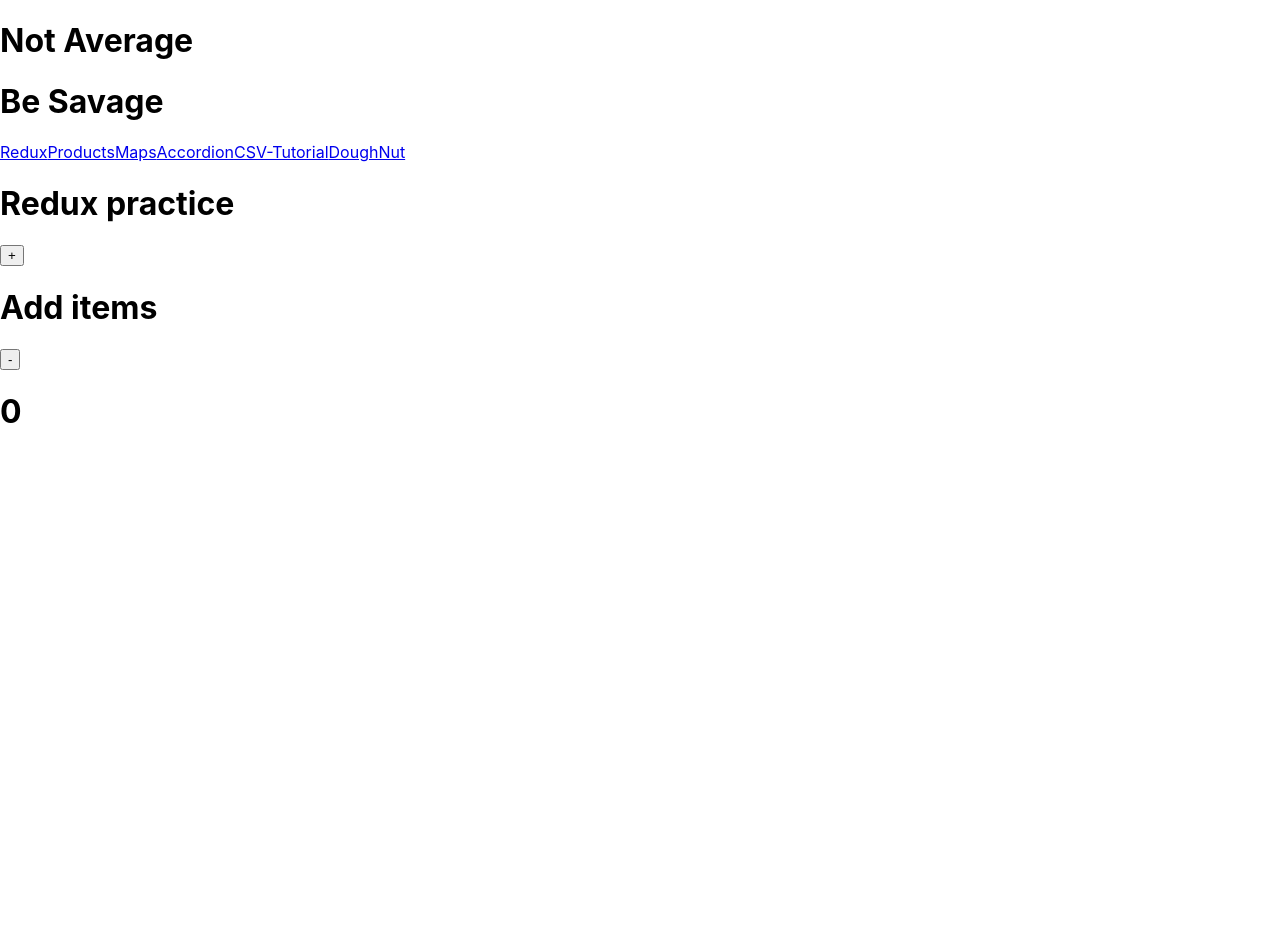
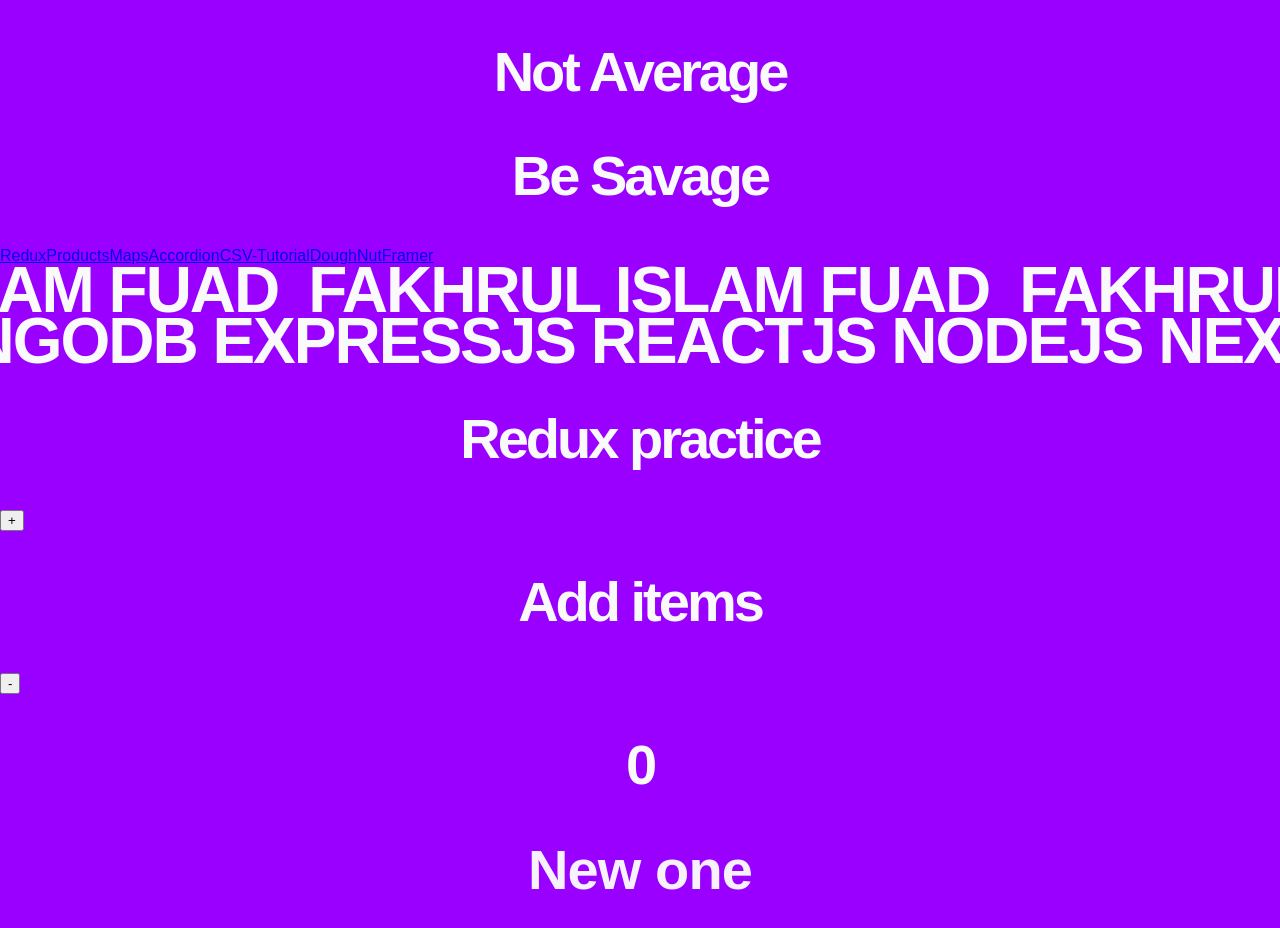
Before and after one commit to foadtkf/Product-listing-page-new, a React (Create React App) app: page / in a window 1280 px wide. Shown: the top 928 px of the page. Before the commit the page ends 800 px from the top, so only its background shows below. Built offline with nearby package versions, Linux system fonts and the light colour scheme.

Commit message:
Experiment with framer-motion

```diff
--- a/package.json
+++ b/package.json
@@ -7,6 +7,7 @@
     "@testing-library/react": "^13.4.0",
     "@testing-library/user-event": "^13.5.0",
     "daisyui": "^2.27.0",
+    "framer-motion": "^7.6.9",
     "leaflet": "^1.8.0",
     "react": "^18.2.0",
     "react-apexcharts": "^1.4.0",
--- a/src/App.js
+++ b/src/App.js
@@ -10,6 +10,7 @@ import { Route, Routes } from "react-router-dom";
 import Mainpg from "./Components/Redux/Mainpg";
 import CSVTut from "./Components/CSVTut/CSVTut";
 import Dough from "./Components/GraphsCharts/Dough";
+import FramerTest from "./Components/Framer/FramerTest";
 
 function App() {
   return (
@@ -38,6 +39,7 @@ function App() {
         <Route path="/maps" element={<Leaflet />} />
         <Route path="/csvtut" element={<CSVTut />} />
         <Route path="/dough" element={<Dough />} />
+        <Route path="/framer" element={<FramerTest />} />
       </Routes>
       {/* <Accordion /> */}
     </div>
--- a/src/Components/Accordion/Accordion.js
+++ b/src/Components/Accordion/Accordion.js
@@ -64,7 +64,7 @@ const Accordion = () => {
         <div className="">
           {collapse.map((col) => (
             <div className="collapse collapse-arrow rounded-lg my-[0.7%]">
-              <input type="checkbox" className="peer" />
+              <input type="checkbox" className="peer py-2" />
               <div className="collapse-title bg-[#f7f7f7] text-[#6e6c6c] peer-checked:bg-[#f4b50d] peer-checked:text-[#6e6c6c] font-bold border-l-4 border-[#f4b50d] rounded-lg">
                 {col.question}
               </div>
--- /dev/null
+++ b/src/Components/Framer/FramerTest.css
@@ -0,0 +1,192 @@
+body {
+    --black: #000000;
+    --ash-black: #222;
+    --white: #fafafa;
+    --sky: #00ccff;
+    --green: #22dddd;
+    --blue: #1300ff;
+    --dusk: #6600ff;
+    --purple: #9900ff;
+    --pink: #ff0066;
+    --red: #fe0222;
+    --orange: #fd7702;
+    --yellow: #ffbb00;
+
+    --background: var(--purple);
+    --accent: var(--white);
+
+    margin: 0;
+    padding: 0;
+    background-color: var(--background);
+    color: var(--accent);
+  }
+
+  * {
+    font-family: "Plaster", sans-serif;
+    font-style: normal;
+    -webkit-font-smoothing: antialiased;
+  }
+
+  h1,
+  h2,
+  h3 {
+    font-family: sofia-pro, sans-serif;
+    font-weight: 600;
+    font-style: normal;
+  }
+
+  h1 {
+    font-size: 36px;
+    font-weight: 600;
+    letter-spacing: -1px;
+    line-height: 1.2;
+    text-align: center;
+    /* margin: 100px 0 40px; */
+  }
+
+  h2 {
+    font-weight: 400;
+    /* margin: 50px 0 10px; */
+  }
+
+  p {
+    margin: 0 0 30px 0;
+    font-size: 18px;
+  }
+
+  footer {
+    position: fixed;
+    bottom: 0;
+    left: 0;
+    right: 0;
+    display: flex;
+    justify-content: flex-start;
+    align-items: center;
+    padding: 20px;
+    background-image: radial-gradient(
+      rgba(0, 0, 0, 0) 1px,
+      var(--background) 1px
+    );
+    background-size: 4px 4px;
+    backdrop-filter: blur(3px);
+    -webkit-backdrop-filter: blur(3px);
+    -moz-backdrop-filter: blur(3px);
+    font-size: 14px;
+    line-height: 14px;
+  }
+
+  footer::before {
+    display: block;
+    content: "";
+    position: absolute;
+    top: -1px;
+    left: 0;
+    right: 0;
+    height: 1px;
+    background: var(--accent);
+    opacity: 0.2;
+  }
+
+  footer svg {
+    margin-right: 20px;
+  }
+
+  footer a {
+    text-decoration: none;
+    color: var(--accent);
+  }
+
+  code {
+    font-family: input-mono, monospace;
+    font-weight: 400;
+    font-style: normal;
+  }
+
+  ::-webkit-scrollbar {
+    height: 5px;
+    width: 5px;
+    background: var(--background);
+  }
+
+  ::-webkit-scrollbar-thumb {
+    background: var(--accent);
+    -webkit-border-radius: 1ex;
+  }
+
+  ::-webkit-scrollbar-corner {
+    background: var(--background);
+  }
+
+  html {
+    scroll-snap-type: y mandatory;
+  }
+
+  h1 {
+    font-size: 56px;
+    font-weight: 600;
+    letter-spacing: -3px;
+    line-height: 1.2;
+    text-align: center;
+    /* margin: 100px 0; */
+  }
+
+  h2 {
+    margin: 0;
+    color: var(--accent);
+    left: calc(50% + 130px);
+    font-size: 56px;
+    font-weight: 600;
+    letter-spacing: -3px;
+    line-height: 1.2;
+    position: absolute;
+  }
+
+  section {
+    /* padding-top: 10vh;
+    padding-bottom: 10vh; */
+    position: relative;
+  }
+
+  img {
+    position: absolute;
+    top: 0;
+    left: 0;
+    right: 0;
+    bottom: 0;
+    width: 100%;
+    height: 100%;
+  }
+
+  .progress {
+    position: fixed;
+    left: 0;
+    right: 0;
+    height: 5px;
+    background: var(--accent);
+    bottom: 100px;
+  }
+
+  .parallax {
+    overflow: hidden;
+    letter-spacing: -2px;
+    line-height: 0.8;
+    margin: 0;
+    white-space: nowrap;
+    display: flex;
+    flex-wrap: nowrap;
+  }
+
+  .parallax .scroller {
+    font-weight: 600;
+    text-transform: uppercase;
+    font-size: 64px;
+    display: flex;
+    white-space: nowrap;
+    display: flex;
+    flex-wrap: nowrap;
+  }
+
+  .parallax span {
+    display: block;
+    margin-right: 30px;
+  }
--- /dev/null
+++ b/src/Components/Framer/FramerTest.js
@@ -0,0 +1,69 @@
+import { useRef } from "react";
+import {
+  motion,
+  useScroll,
+  useSpring,
+  useTransform,
+  useMotionValue,
+  useVelocity,
+  useAnimationFrame,
+} from "framer-motion";
+import { wrap } from "@motionone/utils";
+import "./FramerTest.css";
+
+function ParallaxText({ children, baseVelocity = 100 }) {
+  const baseX = useMotionValue(0);
+  const { scrollY } = useScroll();
+  const scrollVelocity = useVelocity(scrollY);
+  const smoothVelocity = useSpring(scrollVelocity, {
+    damping: 50,
+    stiffness: 400,
+  });
+  const velocityFactor = useTransform(smoothVelocity, [0, 1000], [0, 5], {
+    clamp: false,
+  });
+
+  /**
+   * This is a magic wrapping for the length of the text - you
+   * have to replace for wrapping that works for you or dynamically
+   * calculate
+   */
+  const x = useTransform(baseX, (v) => `${wrap(-20, -45, v)}%`);
+
+  const directionFactor = useRef(1);
+  useAnimationFrame((t, delta) => {
+    let moveBy = directionFactor.current * baseVelocity * (delta / 1000);
+
+    if (velocityFactor.get() < 0) {
+      directionFactor.current = -1;
+    } else if (velocityFactor.get() > 0) {
+      directionFactor.current = 1;
+    }
+
+    moveBy += directionFactor.current * moveBy * velocityFactor.get();
+
+    baseX.set(baseX.get() + moveBy);
+  });
+
+  return (
+    <div className="parallax">
+      <motion.div className="scroller" style={{ x }}>
+        <span>{children} </span>
+        <span>{children} </span>
+        <span>{children} </span>
+        <span>{children} </span>
+      </motion.div>
+    </div>
+  );
+}
+
+export default function FramerTest() {
+  return (
+    <section>
+      <ParallaxText baseVelocity={-2}>Fakhrul Islam Fuad</ParallaxText>
+      <ParallaxText baseVelocity={5}>
+        MongoDB ExpressJS ReactJS NodeJS NextJS{" "}
+      </ParallaxText>
+    </section>
+  );
+}
--- a/src/Components/Redux/Mainpg.js
+++ b/src/Components/Redux/Mainpg.js
@@ -1,12 +1,16 @@
 import React from "react";
+import FramerTest from "../Framer/FramerTest";
+import NewPg from "./NewPg";
 import Tasty from "./Tasty";
 import Tasty2 from "./Tasty2";
 
 const Mainpg = () => {
   return (
     <div>
+      <FramerTest />
       <Tasty />
       <Tasty2 />
+      <NewPg />
     </div>
   );
 };
--- /dev/null
+++ b/src/Components/Redux/NewPg.css
@@ -0,0 +1,26 @@
+.focus-in-contract {
+	animation: focus-in-contract 0.7s cubic-bezier(0.250, 0.460, 0.450, 0.940)  infinite both;
+}
+/* ----------------------------------------------
+ * Generated by Animista on 2022-10-30 16:37:20
+ * Licensed under FreeBSD License.
+ * See http://animista.net/license for more info.
+ * w: http://animista.net, t: @cssanimista
+ * ---------------------------------------------- */
+
+/**
+ * ----------------------------------------
+ * animation focus-in-contract
+ * ----------------------------------------
+ */
+ @keyframes focus-in-contract {
+    0% {
+      letter-spacing: 1em;
+      filter: blur(12px);
+      opacity: 0;
+    }
+    100% {
+      filter: blur(0px);
+      opacity: 1;
+    }
+  }
--- /dev/null
+++ b/src/Components/Redux/NewPg.js
@@ -0,0 +1,11 @@
+import React from "react";
+import "./NewPg.css";
+const NewPg = () => {
+  return (
+    <div className="p-[40%]">
+      <h1 className="focus-in-contract text-xl">New one</h1>
+    </div>
+  );
+};
+
+export default NewPg;
--- a/src/Components/Shared/Navbar.js
+++ b/src/Components/Shared/Navbar.js
@@ -48,6 +48,13 @@ const Navbar = () => {
         >
           DoughNut
         </Link>
+        <Link
+          onClick={() => setVal(7)}
+          className={`tab tab-lg tab-lifted ${val === 7 && "tab-active"}`}
+          to="/framer"
+        >
+          Framer
+        </Link>
       </div>
     </div>
   );
```
Also changed, not shown: 1 other file (tests, documents, lock files or other folders).
